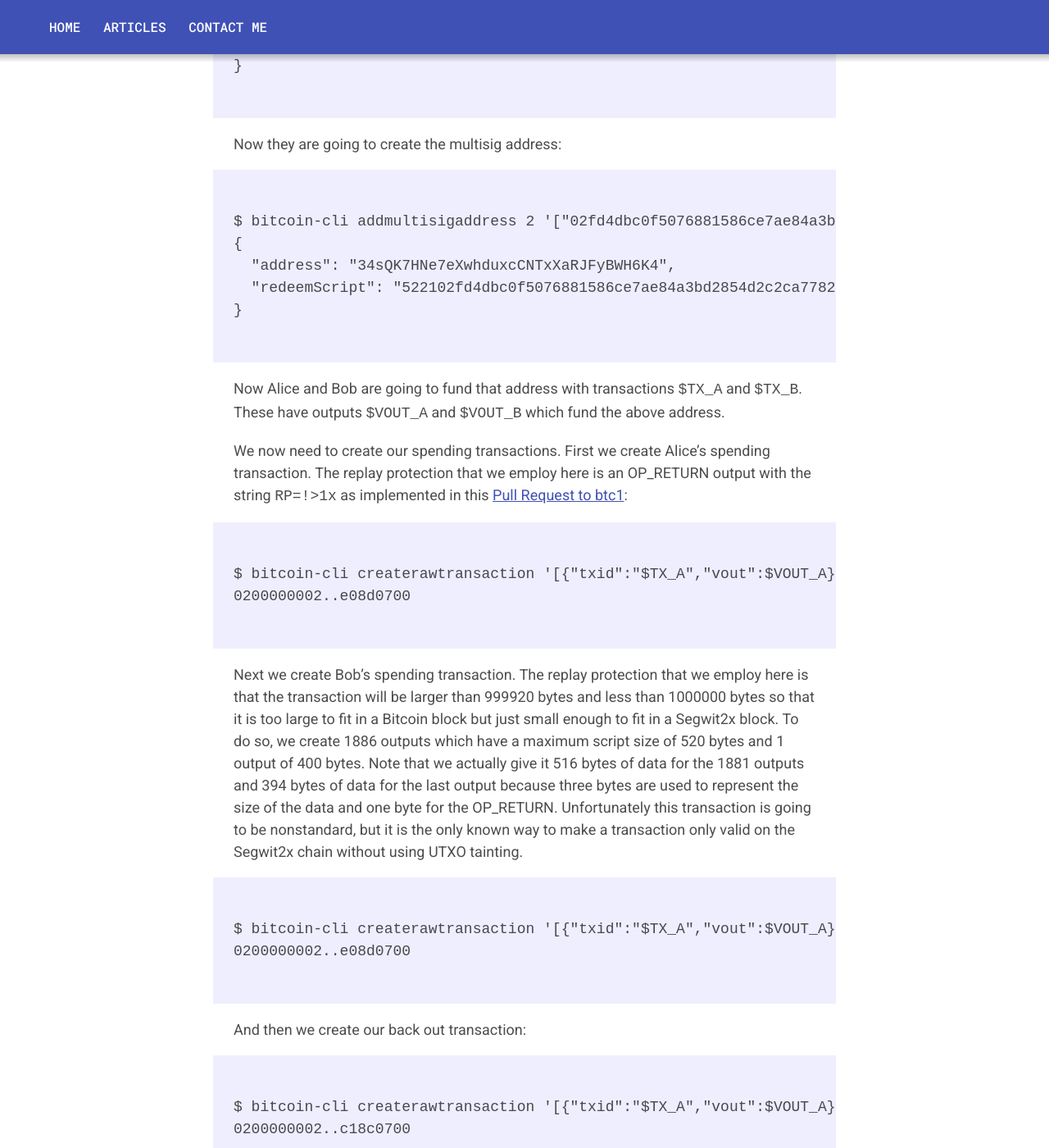
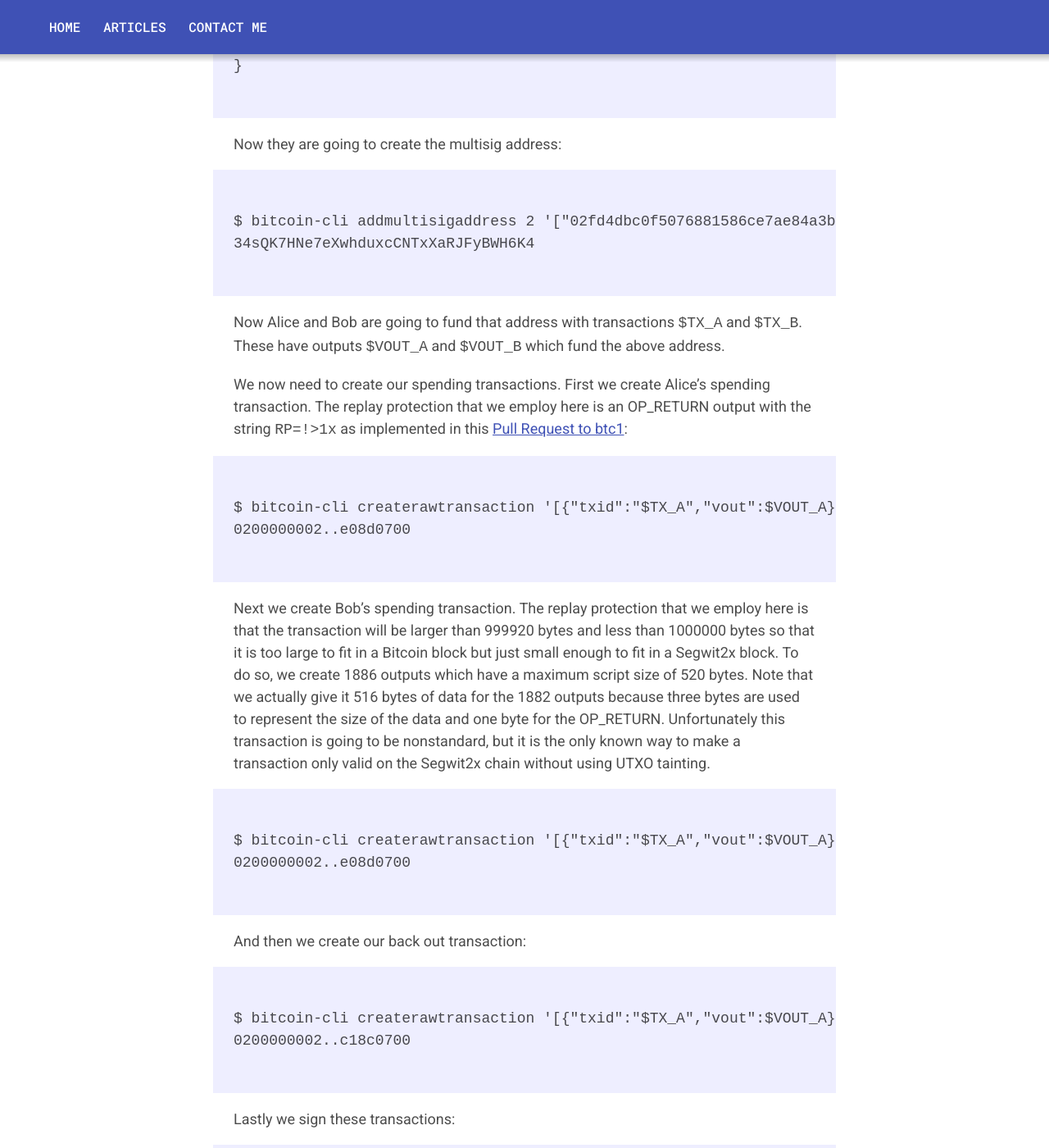
Before and after one commit to achow101/achow101.github.io, a Jekyll site: the page built from _posts/2017-10-11-chain-split-atomic-swaps.md, in a window 1280 px wide and 1400 px high, scrolled down 3640 px. Shown: the whole window at 82% size. Built offline with Jekyll 4.4.1, drawn with Linux system fonts in a browser that asks for light colours.

Commit message:
Correct some errors in the atomic swap post

```diff
--- a/_posts/2017-10-11-chain-split-atomic-swaps.md
+++ b/_posts/2017-10-11-chain-split-atomic-swaps.md
@@ -93,10 +93,7 @@ And Bob generates a new address and retrieves its public key:
 Now they are going to create the multisig address:
 
     $ bitcoin-cli addmultisigaddress 2 '["02fd4dbc0f5076881586ce7ae84a3bd2854d2c2ca7782e7d3de9d4cfe64c20daa9","0208fe052d79b9feeb2d5b12ba72d5fab857a055275d1c550573c61c251751a643"]'
-    {
-      "address": "34sQK7HNe7eXwhduxcCNTxXaRJFyBWH6K4",
-      "redeemScript": "522102fd4dbc0f5076881586ce7ae84a3bd2854d2c2ca7782e7d3de9d4cfe64c20daa9210208fe052d79b9feeb2d5b12ba72d5fab857a055275d1c550573c61c251751a64352ae"
-    }
+    34sQK7HNe7eXwhduxcCNTxXaRJFyBWH6K4
 
 Now Alice and Bob are going to fund that address with transactions `$TX_A` and `$TX_B`. These have outputs `$VOUT_A` and `$VOUT_B` which fund the above address.
 
@@ -105,9 +102,9 @@ We now need to create our spending transactions. First we create Alice's spendin
     $ bitcoin-cli createrawtransaction '[{"txid":"$TX_A","vout":$VOUT_A},{"txid":"$TX_B","vout":$VOUT_B}]' '{"1Hs12LwwdXu2bhiuqyPfmWqUmTcZSBqEiS":19.999,"data":"52503d213e3178"}' 495072
     0200000002..e08d0700
 
-Next we create Bob's spending transaction. The replay protection that we employ here is that the transaction will be larger than 999920 bytes and less than 1000000 bytes so that it is too large to fit in a Bitcoin block but just small enough to fit in a Segwit2x block. To do so, we create 1886 outputs which have a maximum script size of 520 bytes and 1 output of 400 bytes. Note that we actually give it 516 bytes of data for the 1881 outputs and 394 bytes of data for the last output because three bytes are used to represent the size of the data and one byte for the OP_RETURN. Unfortunately this transaction is going to be nonstandard, but it is the only known way to make a transaction only valid on the Segwit2x chain without using UTXO tainting.
+Next we create Bob's spending transaction. The replay protection that we employ here is that the transaction will be larger than 999920 bytes and less than 1000000 bytes so that it is too large to fit in a Bitcoin block but just small enough to fit in a Segwit2x block. To do so, we create 1886 outputs which have a maximum script size of 520 bytes. Note that we actually give it 516 bytes of data for the 1882 outputs because three bytes are used to represent the size of the data and one byte for the OP_RETURN. Unfortunately this transaction is going to be nonstandard, but it is the only known way to make a transaction only valid on the Segwit2x chain without using UTXO tainting.
 
-    $ bitcoin-cli createrawtransaction '[{"txid":"$TX_A","vout":$VOUT_A},{"txid":"$TX_B","vout":$VOUT_B}]' '{"1JngAG1EfbjLqcfe3qcHNeV4Aeqc3NK4v3":19.999,"data":"<516 bytes of data>",<repeat 1886 times>,"data":"<396 bytes of data>"}' 495072
+    $ bitcoin-cli createrawtransaction '[{"txid":"$TX_A","vout":$VOUT_A},{"txid":"$TX_B","vout":$VOUT_B}]' '{"1JngAG1EfbjLqcfe3qcHNeV4Aeqc3NK4v3":19.999,"data":"<516 bytes of data>",<repeat 1882 times>}' 495072
     0200000002..e08d0700
 
 And then we create our back out transaction:
```
